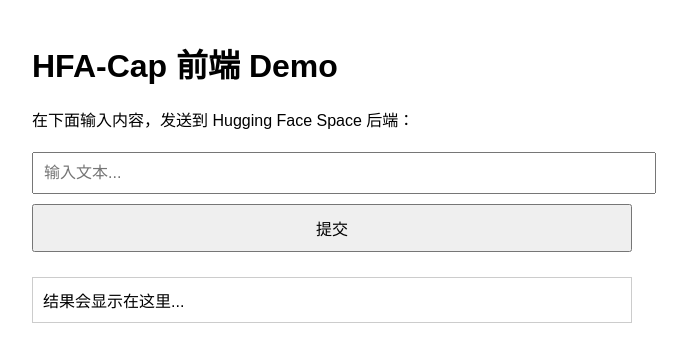
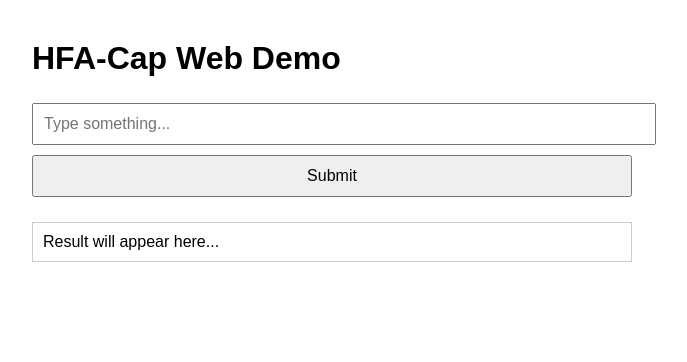
Before and after one commit to Csilla-lab/HFA-Cap, a plain HTML site: page index.html in a window 1280 px wide. Shown: the whole page, without its empty margins (308-995 px from the left). Drawn offline with Linux system fonts and the light colour scheme.

Commit message:
Update index.html

```diff
--- a/index.html
+++ b/index.html
@@ -2,42 +2,39 @@
 <html lang="en">
 <head>
   <meta charset="UTF-8">
-  <title>HFA-Cap Web Demo</title>
+  <title>HFA-Cap Frontend</title>
   <style>
     body { font-family: sans-serif; max-width: 600px; margin: 40px auto; }
-    input, button, textarea { padding: 10px; font-size: 16px; margin: 5px 0; width: 100%; }
+    input, button { padding: 10px; font-size: 16px; margin: 5px 0; width: 100%; }
     #result { white-space: pre-wrap; margin-top: 20px; padding: 10px; border: 1px solid #ccc; }
   </style>
 </head>
 <body>
-  <h1>HFA-Cap 前端 Demo</h1>
-  <p>在下面输入内容，发送到 Hugging Face Space 后端：</p>
-  <input id="userInput" placeholder="输入文本..." />
-  <button onclick="callApi()">提交</button>
-  <div id="result">结果会显示在这里...</div>
+  <h1>HFA-Cap Web Demo</h1>
+  <input id="userInput" placeholder="Type something..." />
+  <button onclick="callApi()">Submit</button>
+  <div id="result">Result will appear here...</div>
 
   <script>
     async function callApi() {
       const input = document.getElementById('userInput').value;
       const resultDiv = document.getElementById('result');
-      resultDiv.textContent = '加载中...';
+      resultDiv.textContent = 'Loading...';
 
       try {
-        const response = await fetch("https://Humphreykowl-HFA-Cap.hf.space/run/predict", {
+        const response = await fetch("https://humphreykowl-hfa-cap.hf.space/run/predict", {
           method: "POST",
           headers: { "Content-Type": "application/json" },
           body: JSON.stringify({ data: [input] })
         });
         const data = await response.json();
-
-        // 假设返回结构为 { data: [...] }
         if (data && data.data) {
           resultDiv.textContent = data.data.join("\\n");
         } else {
           resultDiv.textContent = JSON.stringify(data, null, 2);
         }
       } catch (err) {
-        resultDiv.textContent = '错误：' + err;
+        resultDiv.textContent = 'Error: ' + err;
       }
     }
   </script>
```
